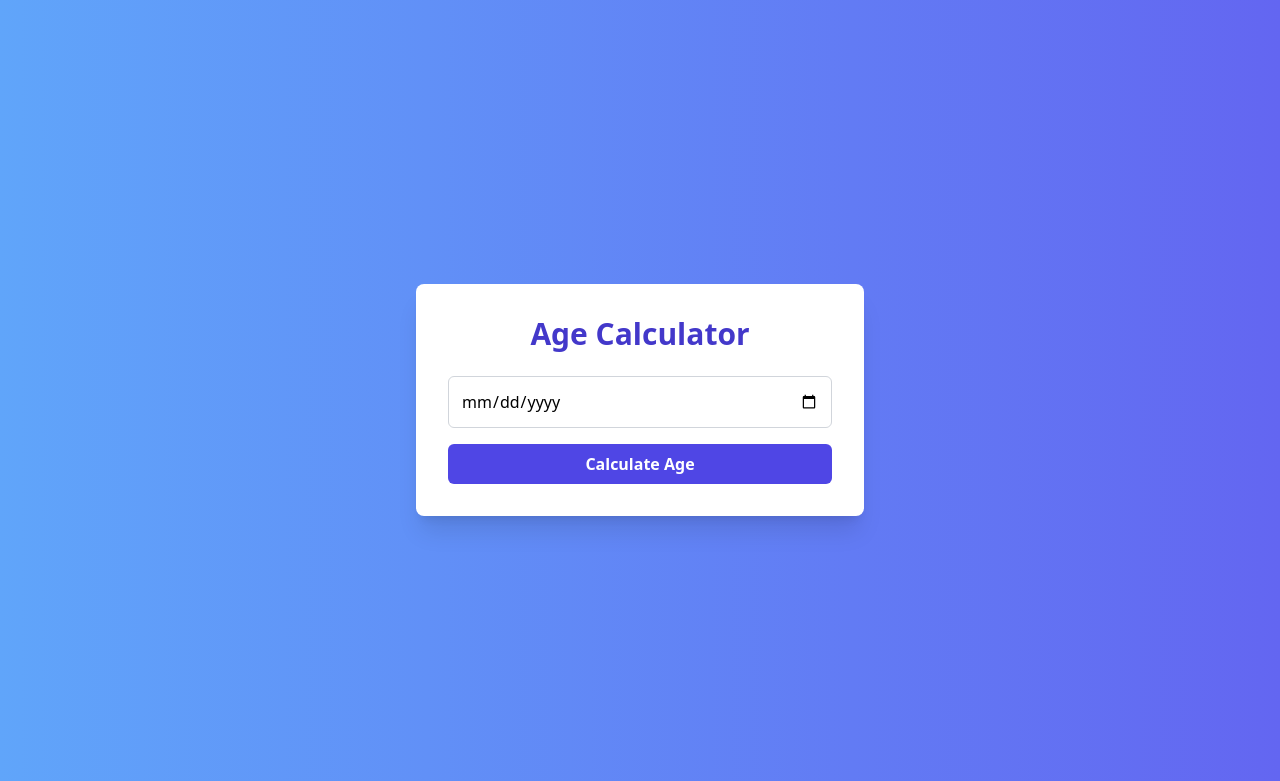
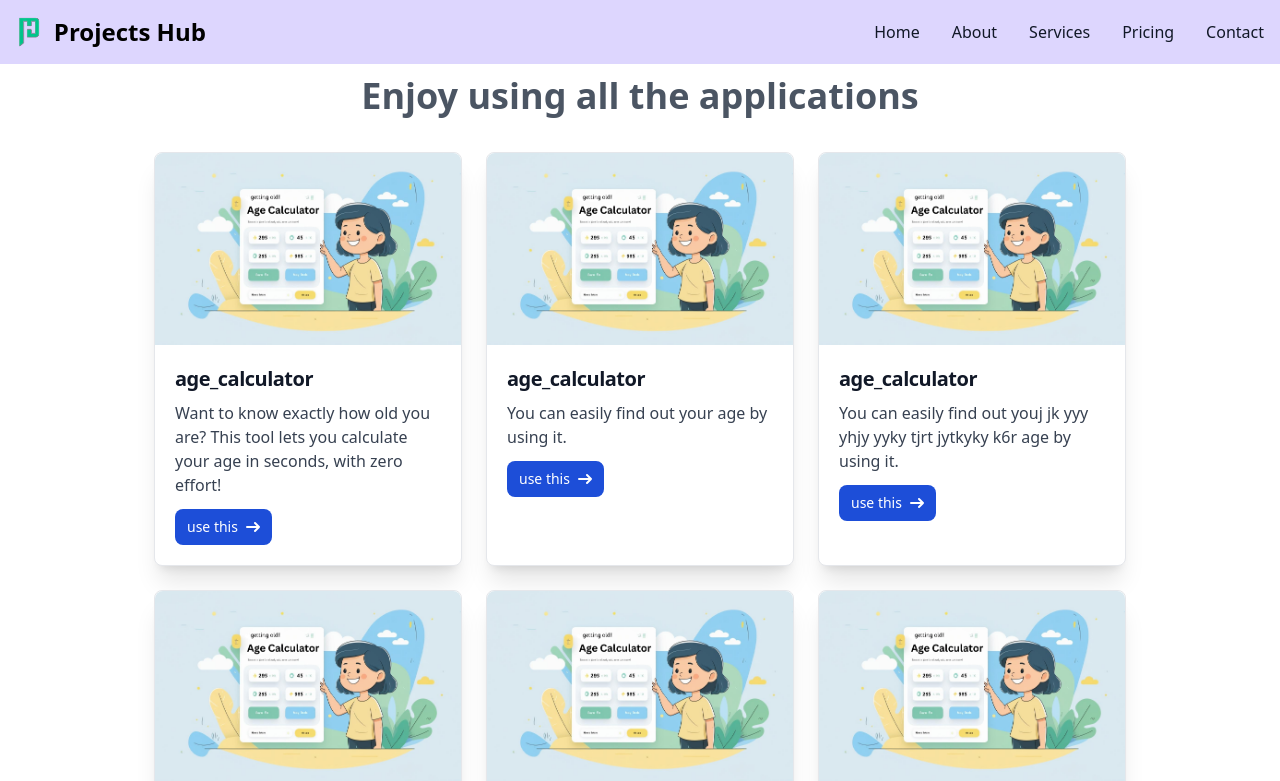
Before and after one commit to shohanur021/mini_projects, a React (Vite) app: page / in a window 1280 px wide. Shown: the top 781 px of the page. Built offline with nearby package versions, Linux system fonts and the light colour scheme.

Commit message:
router set

```diff
--- a/package.json
+++ b/package.json
@@ -11,7 +11,8 @@
   },
   "dependencies": {
     "react": "^19.1.0",
-    "react-dom": "^19.1.0"
+    "react-dom": "^19.1.0",
+    "react-router-dom": "^7.6.2"
   },
   "devDependencies": {
     "@eslint/js": "^9.25.0",
--- /dev/null
+++ b/src/App.jsx
@@ -0,0 +1,30 @@
+import Home from "./Components/Home/Home";
+import { createBrowserRouter, RouterProvider } from "react-router-dom";
+import Age_calculator from "./Components/Age_calculator/Age_calculator";
+import NotFound from "./Components/NotFound/NotFound";
+
+function App() {
+
+    const router = createBrowserRouter([
+    {
+      path: "/",
+      element: <Home />,
+    },
+    {
+      path: "/ff",
+      element: <Age_calculator />,
+    },
+    {
+      path: "*",
+      element: <NotFound />,
+    }
+  ]);
+
+  return (
+    <>
+      <RouterProvider router={router}></RouterProvider>
+    </>
+  )
+}
+
+export default App;
--- a/src/Components/Home/Card.jsx
+++ b/src/Components/Home/Card.jsx
@@ -1,4 +1,4 @@
-import React from "react";
+import { Link } from 'react-router-dom';
 
 const Card = ( {item} ) => {
 
@@ -19,8 +19,8 @@ const Card = ( {item} ) => {
         <p className="mb-3 font-normal text-gray-700 dark:text-gray-400">
           {item.description}
         </p>
-        <a
-          href="#"
+        <Link
+          to="/ff"
           className="inline-flex items-center px-3 py-2 text-sm font-medium text-white bg-blue-700 rounded-lg hover:bg-blue-800 focus:ring-4 focus:outline-none focus:ring-blue-300 dark:bg-blue-600 dark:hover:bg-blue-700 dark:focus:ring-blue-800"
         >
           use this
@@ -38,7 +38,7 @@ const Card = ( {item} ) => {
               d="M1 5h12m0 0L9 1m4 4L9 9"
             />
           </svg>
-        </a>
+        </Link>
       </div>
     </div>
   );
--- a/src/Components/Home/Home.jsx
+++ b/src/Components/Home/Home.jsx
@@ -1,7 +1,6 @@
 import age_cal from "../../Images/age_cal.png";
 import Navbar from "./Navbar";
 import Card from "./Card";
-import Age_calculator from "../Age_calculator/Age_calculator";
 
 const Home = () => {
   const projects = [
@@ -54,13 +53,15 @@ const Home = () => {
 
   return (
     <>
-      <Age_calculator></Age_calculator>
-      {/* <Navbar></Navbar>
+      <Navbar></Navbar>
+      <h1 className="text-xl sm:text-2xl md:text-3xl lg:text-4xl my-3 text-center font-bold text-gray-600 dark:text-white">
+        Enjoy using all the applications
+      </h1>
       <div className="flex flex-wrap justify-center gap-6 p-6">
-        {projects.map((item) => (
-          <Card item={item}></Card>
+        {projects.map((item, index) => (
+          <Card key={index} item={item}></Card>
         ))}
-      </div> */}
+      </div>
     </>
   );
 };
--- /dev/null
+++ b/src/Components/NotFound/NotFound.jsx
@@ -0,0 +1,27 @@
+import { Link } from 'react-router-dom';
+
+const NotFound = () => {
+  return (
+    <div className="flex items-center justify-center h-screen bg-gray-100 px-4">
+      <div className="text-center">
+        <h1 className="text-9xl font-extrabold text-transparent bg-clip-text bg-gradient-to-r from-red-700 to-red-600 drop-shadow-lg">
+          404
+        </h1>
+        <p className="mt-4 text-2xl font-semibold text-gray-800">
+          Page Not Found
+        </p>
+        <p className="mt-2 text-gray-600">
+          Sorry, the page you’re looking for doesn’t exist.
+        </p>
+        <Link
+          to="/"
+          className="inline-block mt-6 px-6 py-3 text-white bg-blue-600 hover:bg-blue-700 rounded-lg shadow transition duration-200"
+        >
+          Go Home
+        </Link>
+      </div>
+    </div>
+  );
+};
+
+export default NotFound;
--- a/src/main.jsx
+++ b/src/main.jsx
@@ -1,10 +1,10 @@
 import { StrictMode } from "react";
 import { createRoot } from "react-dom/client";
-import Home from "./Components/Home/Home";
+import App from "./App";
 import './index.css';
 
-createRoot(document.getElementById("root")).render(
+ createRoot(document.getElementById('root')).render(
   <StrictMode>
-    <Home></Home>
-  </StrictMode>
-);
+    <App />
+  </StrictMode>,
+)
```
Also changed, not shown: 1 other file (tests, documents, lock files or other folders).
